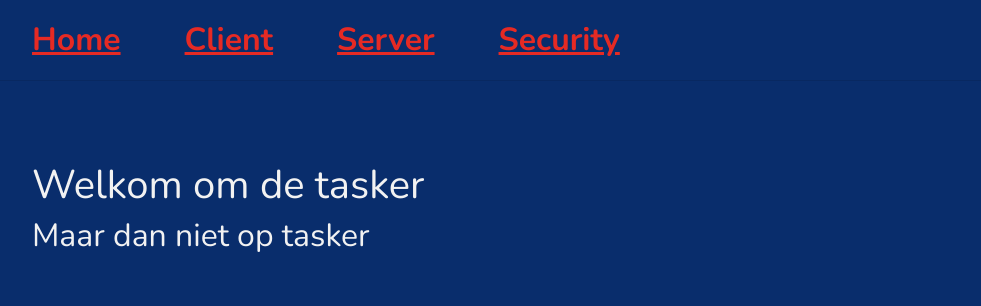
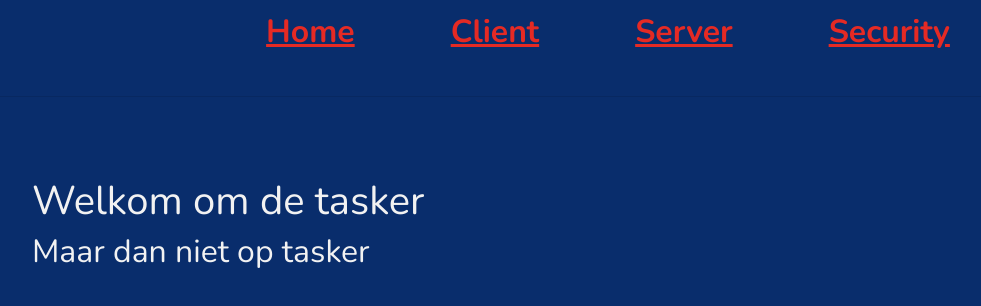
Before and after one commit to sems/knowledgebase.sems.dev, a React (Create React App) app in the folder app/: page / in a window 1280 px wide. Shown: the top 306 px of the page, without its empty margins (0-981 px from the left). Built offline with nearby package versions, Linux system fonts and the light colour scheme.

Commit message:
Fixed navigation

```diff
--- a/app/src/App.js
+++ b/app/src/App.js
@@ -10,27 +10,27 @@ import {SecurityContent} from './components/SecurityContent';
 import './styles/main.sass';
 
 class App extends Component {
-
   render() {
     return (
-      <div className="home_container">
+      <div className="">
         <Router>
           <div>
-            <nav className="mainMenu">
+            <nav className="nav justify-content-center mainMenu">
               <ul className="mainMenu_list">
                 <li>
-                  <Link to="/">Home</Link>
+                  <Link className="nav-link" to="/">Home</Link>
                 </li>
                 <li>
-                  <Link to="/client">Client</Link>
+                  <Link className="nav-link" to="/client">Client</Link>
                 </li>
                 <li>
-                  <Link to="/server">Server</Link>
+                  <Link className="nav-link" to="/server">Server</Link>
                 </li>
                 <li>
-                  <Link to="/security">Security</Link>
+                  <Link className="nav-link" to="/security">Security</Link>
                 </li>
               </ul>
+            </nav>
 
             <hr></hr>
 
@@ -48,7 +48,6 @@ class App extends Component {
                 <SecurityContent/>
               </Route>
             </Switch>
-            </nav>
           </div>
         </Router>
       </div>
--- a/app/src/styles/main.sass
+++ b/app/src/styles/main.sass
@@ -12,8 +12,6 @@ body
         font-weight: bold
     .mainMenu
         .mainMenu_list
-            max-width: 1280px
-            margin: 1em auto
             padding: 0em 2em
             li
                 font-size: 2em
```
Lines whose indentation alone changed are shown as unchanged.
